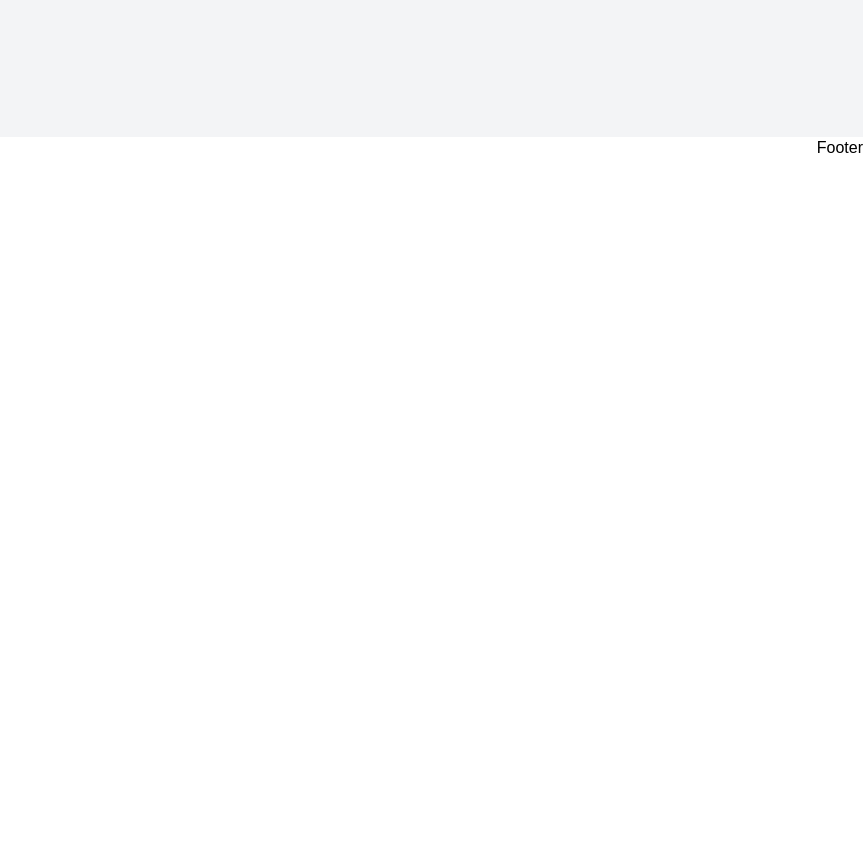
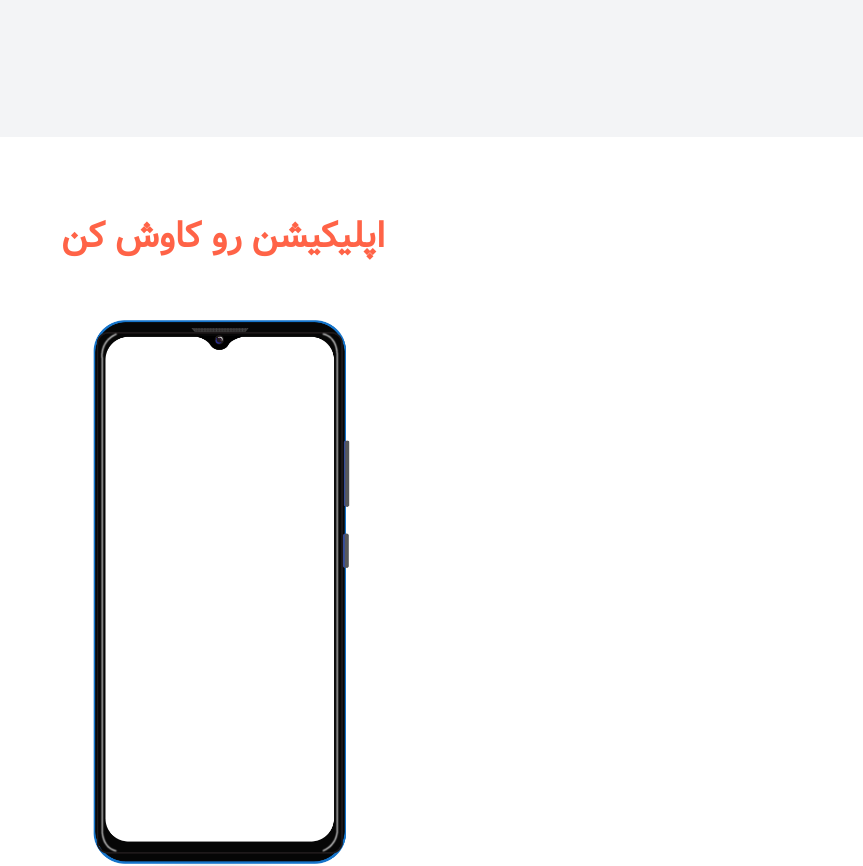
Before and after one commit to buordino/buordino, a React (Vite) app: page / in a window 1280 px wide. Shown: the part 1320-2186 px from the top of the page, without its empty margins (417-1280 px from the left). Before the commit the page ends 1481 px from the top, so only its background shows below. Built offline with nearby package versions, Linux system fonts and the light colour scheme.

Commit message:
add a app show case section

```diff
--- a/src/index.css
+++ b/src/index.css
@@ -1 +1,6 @@
 @import "tailwindcss";
+
+@theme {
+  --breakpoint-custome-sm: 713px;
+
+}
--- a/src/ui/FeatureItem.tsx
+++ b/src/ui/FeatureItem.tsx
@@ -7,7 +7,7 @@ interface FeatureItemPropsType{
 const FeatureItem = ({feature}:FeatureItemPropsType) => {
     const {caption,icon,title}=feature
   return (
-    <li className="bg-white/10 shadow-lg backdrop-blur-lg backdrop-opacity-50 border border-white/20 w-full sm:w-[320px] rounded-lg p-6 flex flex-col items-center gap-4 text-center">
+    <li className="bg-white/10 shadow-lg backdrop-blur-lg backdrop-opacity-50 border border-white/20 w-full   custome-sm:max-w-[320px] rounded-lg p-6 flex flex-col items-center gap-4 text-center">
       <div>{icon}</div>
       <h3 className="text-[#FF6347] font-bold text-lg">{title}</h3>
       <p className="text-[14px] leading-[28px]">{caption}</p>
--- a/src/ui/Main.tsx
+++ b/src/ui/Main.tsx
@@ -1,3 +1,4 @@
+import MainAppShowCase from "./MainAppShowCase";
 import MainFeatures from "./MainFeatures";
 import MainTitle from "./MainTitle";
 
@@ -6,6 +7,7 @@ const Main = () => {
     <main className="grow overflow-auto">
       <MainTitle />
       <MainFeatures />
+      <MainAppShowCase />
     </main>
   );
 };
--- /dev/null
+++ b/src/ui/MainAppShowCase.tsx
@@ -0,0 +1,16 @@
+import MainPhoneImage from "./MainPhoneImage";
+
+const MainAppShowCase = () => {
+  return (
+    <section id="app-showcase">
+      <div className="bg-white py-20 px-4 flex flex-col items-center gap-12">
+        <h2 className="text-[#FF6347] font-bold text-center text-2xl sm:text-4xl ">
+          اپلیکیشن رو کاوش کن
+        </h2>
+        <MainPhoneImage />
+      </div>
+    </section>
+  );
+}
+
+export default MainAppShowCase
--- a/src/ui/MainFeatures.tsx
+++ b/src/ui/MainFeatures.tsx
@@ -41,8 +41,10 @@ const MainFeatures = () => {
         <h2 className="text-[#FF6347] font-bold text-center text-2xl sm:text-4xl mb-[3.5rem]">
           ویژگی‌ها
         </h2>
-        <ul className="w-full sm:max-w-[45rem] mx-auto flex flex-col sm:flex-row sm:items-center sm:justify-between gap-6 flex-wrap">
-            {features.map((feature,index)=><FeatureItem feature={feature} key={index} />)}
+        <ul className="w-full custome-sm:max-w-[45rem] mx-auto flex flex-col custome-sm:flex-row custome-sm:items-center custome-sm:justify-between gap-6 flex-wrap">
+          {features.map((feature, index) => (
+            <FeatureItem feature={feature} key={index} />
+          ))}
         </ul>
       </div>
     </section>
--- /dev/null
+++ b/src/ui/MainPhoneImage.tsx
@@ -0,0 +1,12 @@
+
+const MainPhoneImage = () => {
+  return (
+      <img
+        className="w-full sm:w-[650px] h-[600px] object-cover"
+        src="/images/mobile-img.png"
+        alt="PHONE-IMG"
+      />
+  );
+}
+
+export default MainPhoneImage
```
Also changed, not shown: public/images/mobile-img.png (added).
